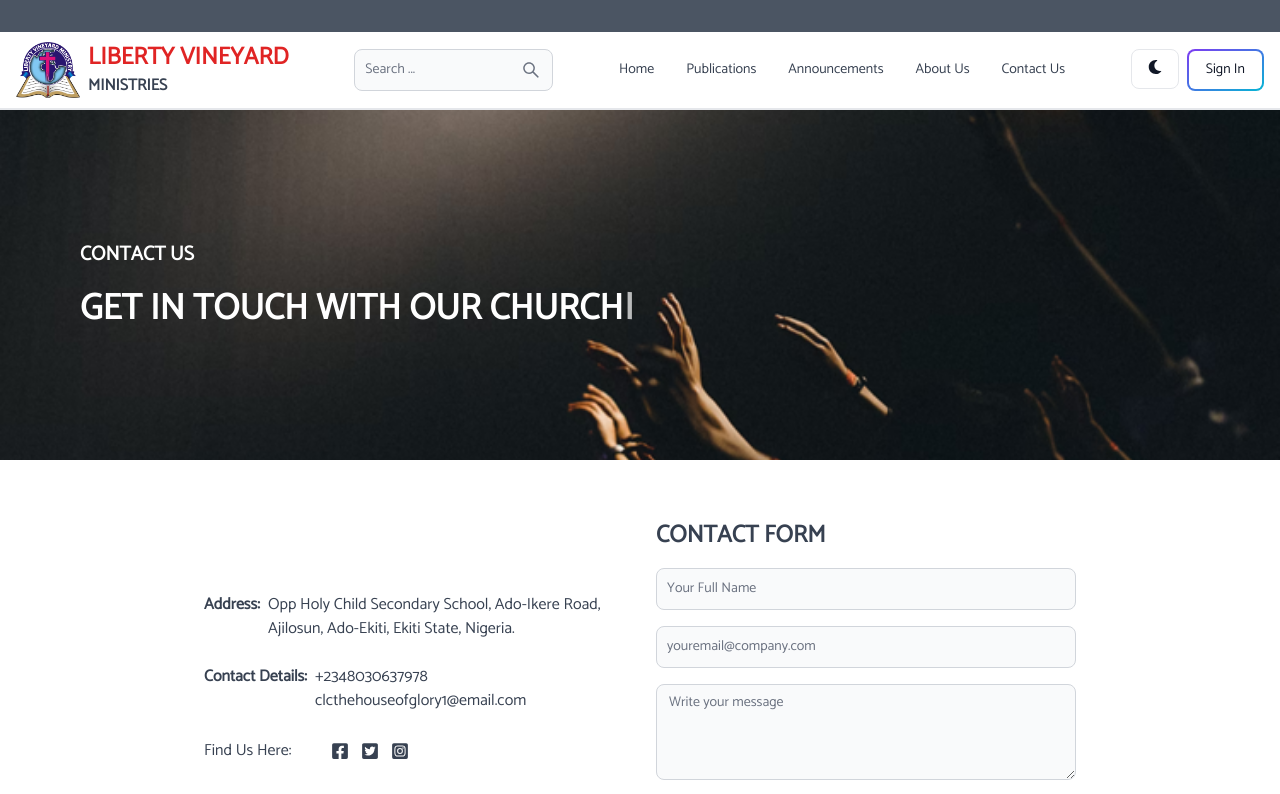
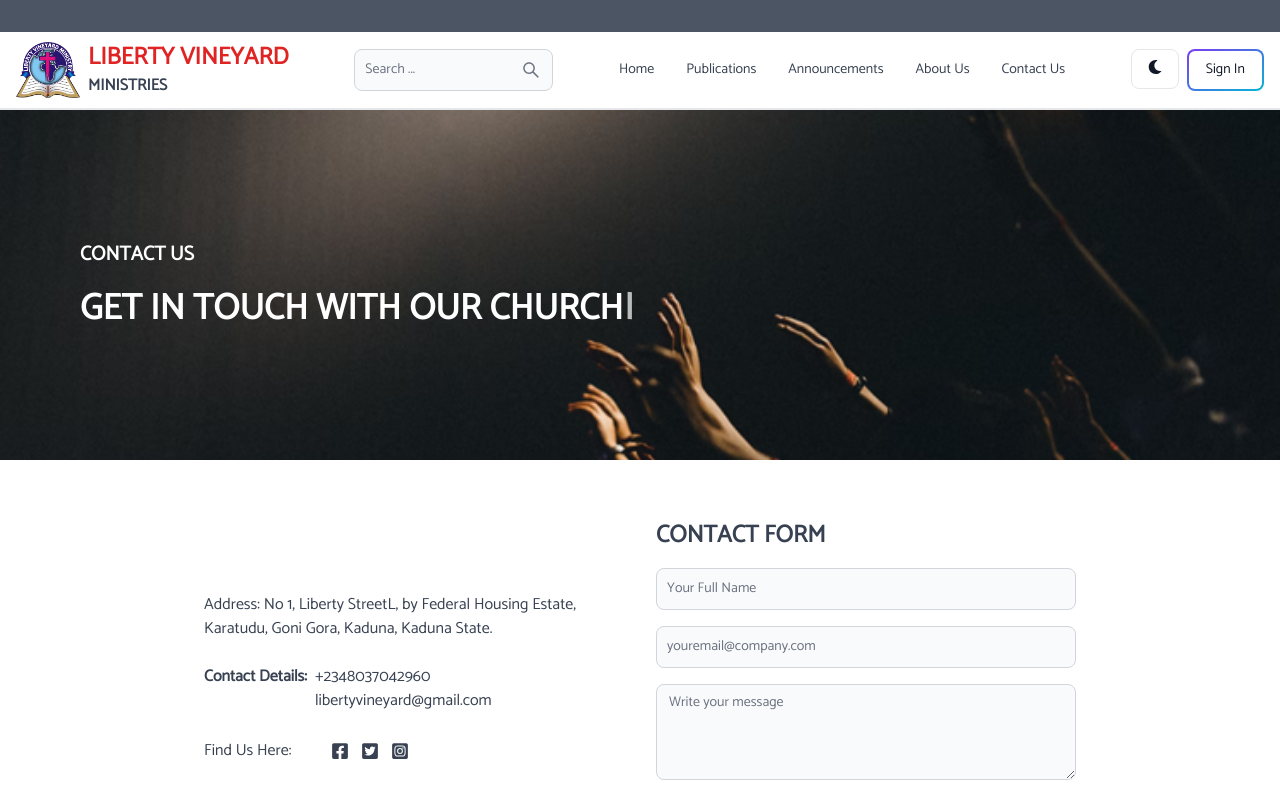
Before and after one commit to Ameneterh/liberty-vineyard, a React (Vite) app in the folder client/: page /contact-us in a window 1280 px wide. Shown: the top 794 px of the page. Built offline with nearby package versions, Linux system fonts and the light colour scheme; some icons are missing.

Commit message:
edit contact page

```diff
--- a/client/src/pages/ContactUs.jsx
+++ b/client/src/pages/ContactUs.jsx
@@ -33,12 +33,9 @@ export default function ContactUs() {
 
       <div className="w-full max-w-4xl mx-auto mt-4 md:mt-12 p-3 flex flex-col-reverse md:flex-row gap-8 items-center">
         <div className="flex flex-col gap-6 flex-1">
-          <p className="font-extrabold flex gap-2">
-            Address:
-            <span className="font-normal capitalize">
-              opp holy child secondary school, ado-ikere road, ajilosun,
-              ado-ekiti, ekiti state, nigeria.
-            </span>
+          <p className="flex gap-2">
+            Address: No 1, Liberty StreetL, by Federal Housing Estate,
+            <br /> Karatudu, Goni Gora, Kaduna, Kaduna State.
           </p>
           <p className="font-extrabold flex gap-2">
             Contact Details:
@@ -47,14 +44,14 @@ export default function ContactUs() {
                 to="tel:2348030637978"
                 className="hover:text-blue-600 hover:underline underline-offset-2"
               >
-                +2348030637978
+                +2348037042960
               </Link>
               <br />
               <Link
                 to="mailto:clcthehouseofglory1"
                 className="hover:text-blue-600 hover:underline underline-offset-2"
               >
-                clcthehouseofglory1@email.com
+                libertyvineyard@gmail.com
               </Link>
             </span>
           </p>
@@ -62,7 +59,7 @@ export default function ContactUs() {
             Find Us Here:
             <span className="flex gap-3 items-center">
               <Link
-                to="https://www.youtube.com/@clcadoekiti_thehouseofglory"
+                to="https://www.youtube.com/"
                 target="_blank"
                 rel="noreferrer"
               >
```
